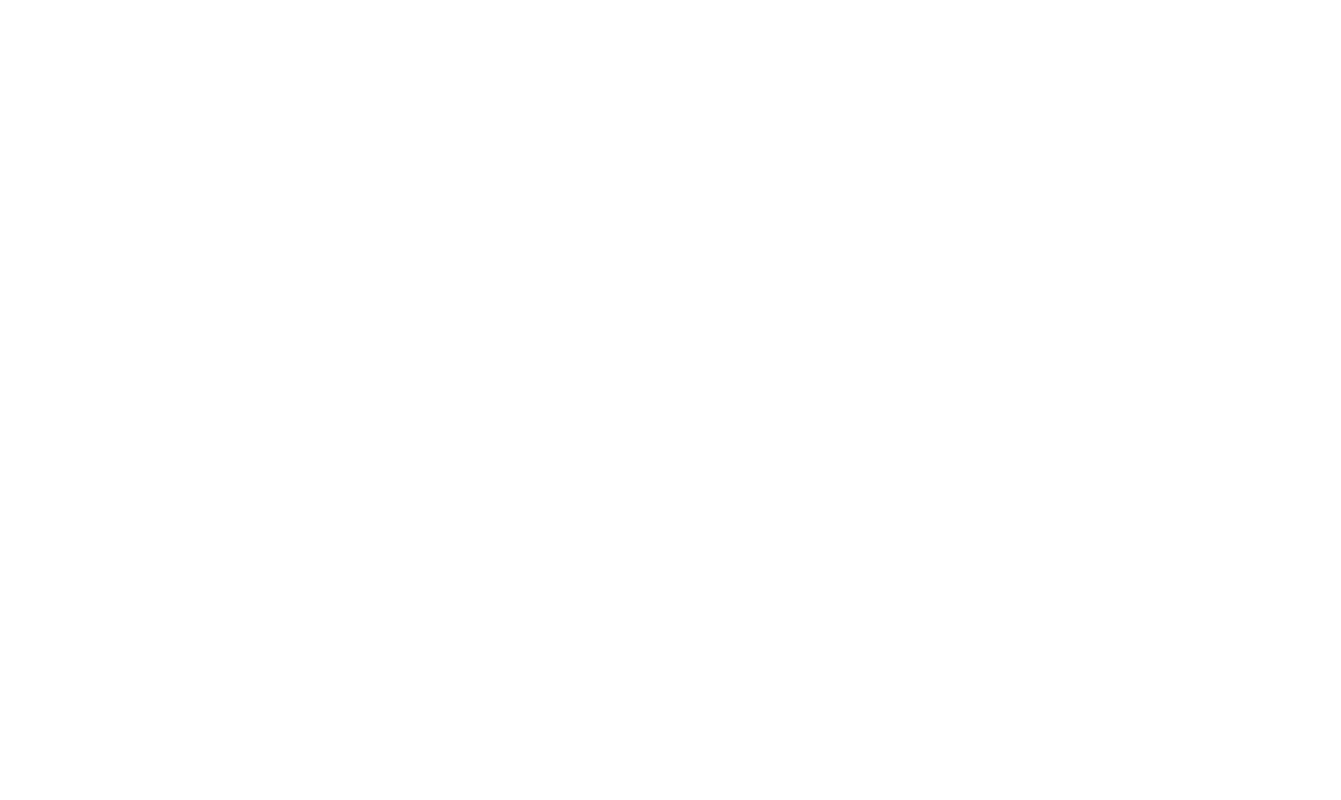
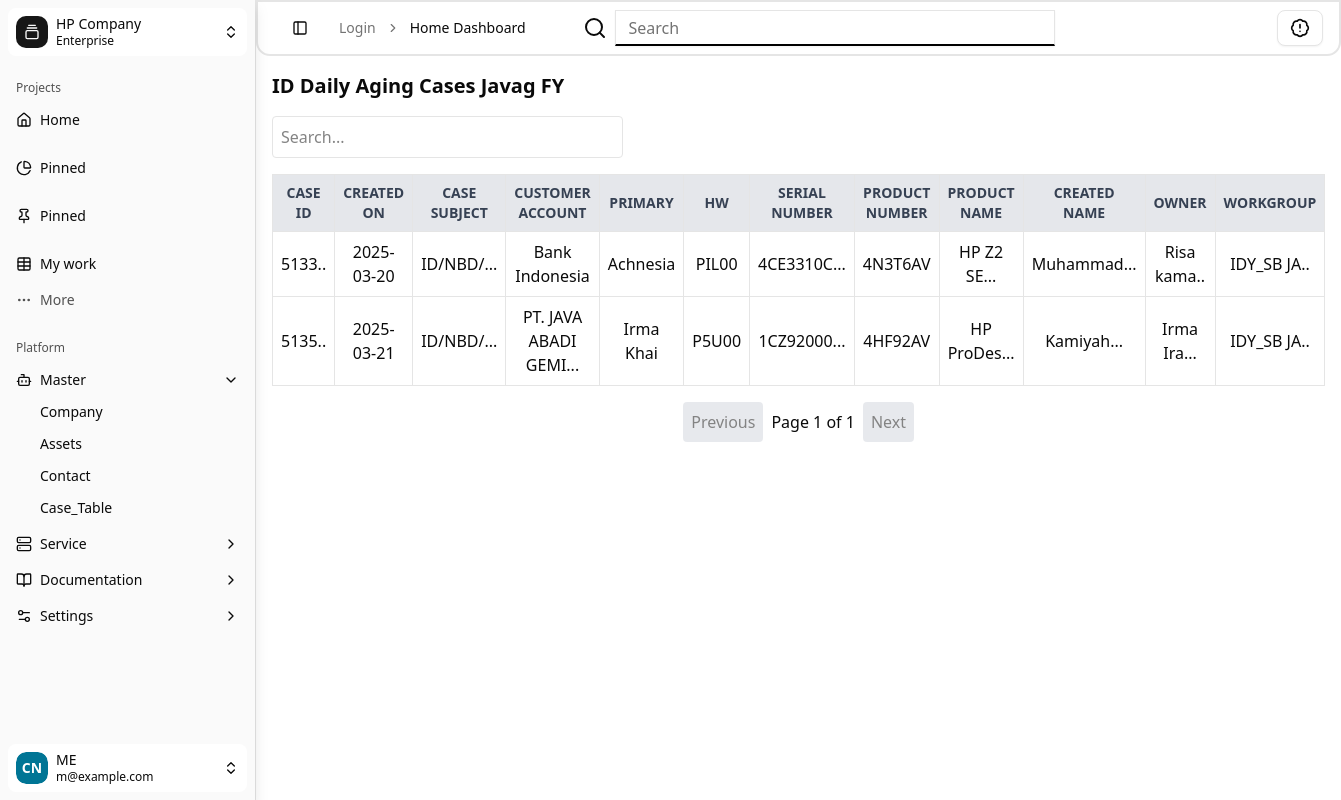
Before and after one commit to Ura-li/Tes_Project, a React (Vite) app in the folder test-vite/: page /master/Case_table in a window 1280 px wide. Before the commit this address had no page. Shown: the whole page, 1341 px wide, since content can reach past the window. Built offline with nearby package versions, Linux system fonts and the light colour scheme.

Commit message:
case_table
penamabahan case_table

```diff
--- a/test-vite/src/Assets_table.jsx
+++ b/test-vite/src/Assets_table.jsx
@@ -5,9 +5,6 @@
 export const Assets_table = () => {
   const [searchTerm, setSearchTerm] = useState("");
   const [currentPage, setCurrentPage] = useState(1);
-  const [totalPages, setTotalPages] = useState(1);
-  const [loading, setLoading] = useState(false);
-  const [error, setError] = useState(null);
   const itemsPerPage = 10;
   const [assets, setAssets] = useState([]);
 
--- /dev/null
+++ b/test-vite/src/Case_table.jsx
@@ -0,0 +1,126 @@
+import React, { useState } from "react";
+
+export const Case_table = () => {
+  const [searchTerm, setSearchTerm] = useState("");
+  const [currentPage, setCurrentPage] = useState(1);
+  const itemsPerPage = 5; // Jumlah data per halaman
+  const [casetable, setCaseTable] = useState([
+    {
+      CaseID: "5133..",
+      CreatedOn: "2025-03-20",
+      CaseSubject: "ID/NBD/...",
+      CustomerAccount: "Bank Indonesia",
+      Primary: "Achnesia",
+      HW: "PIL00",
+      SerialNumber: "4CE3310C...",
+      ProductNumber: "4N3T6AV",
+      ProductName: "HP Z2 SE...",
+      CreatedName: "Muhammad...",
+      Owner: "Risa kama..",
+      WorkGroup: "IDY_SB JA..",
+    },
+    {
+      CaseID: "5135..",
+      CreatedOn: "2025-03-21",
+      CaseSubject: "ID/NBD/...",
+      CustomerAccount: "PT. JAVA ABADI GEMI...",
+      Primary: "Irma Khai",
+      HW: "P5U00",
+      SerialNumber: "1CZ92000...",
+      ProductNumber: "4HF92AV",
+      ProductName: "HP ProDes...",
+      CreatedName: "Kamiyah...",
+      Owner: "Irma Ira...",
+      WorkGroup: "IDY_SB JA..",
+    },
+  ]);
+
+  // Filter data berdasarkan pencarian
+  const filteredCaseTable = casetable.filter((item) =>
+    Object.values(item).some((value) =>
+      value.toString().toLowerCase().includes(searchTerm.toLowerCase())
+    )
+  );
+
+  // Hitung total halaman
+  const totalPages = Math.ceil(filteredCaseTable.length / itemsPerPage);
+
+  // Ambil data sesuai halaman saat ini
+  const currentData = filteredCaseTable.slice(
+    (currentPage - 1) * itemsPerPage,
+    currentPage * itemsPerPage
+  );
+
+  return (
+    <div className="p-4">
+      <h2 className="text-xl font-bold mb-4">ID Daily Aging Cases Javag FY</h2>
+      <input
+        type="text"
+        placeholder="Search..."
+        className="mb-4 p-2 border rounded w-1/3"
+        value={searchTerm}
+        onChange={(e) => setSearchTerm(e.target.value)}
+      />
+      <div className="overflow-x-auto">
+        <table className="min-w-full border border-gray-300 shadow-lg">
+          <thead>
+            <tr className="bg-gray-200 text-gray-700 uppercase text-sm">
+              <th className="border p-2">Case ID</th>
+              <th className="border p-2">Created On</th>
+              <th className="border p-2">Case Subject</th>
+              <th className="border p-2">Customer Account</th>
+              <th className="border p-2">Primary</th>
+              <th className="border p-2">HW</th>
+              <th className="border p-2">Serial Number</th>
+              <th className="border p-2">Product Number</th>
+              <th className="border p-2">Product Name</th>
+              <th className="border p-2">Created Name</th>
+              <th className="border p-2">Owner</th>
+              <th className="border p-2">WorkGroup</th>
+            </tr>
+          </thead>
+          <tbody>
+            {currentData.map((caseItem) => (
+              <tr key={caseItem.CaseID} className="hover:bg-gray-100 text-center">
+                <td className="border p-2">{caseItem.CaseID}</td>
+                <td className="border p-2">{caseItem.CreatedOn}</td>
+                <td className="border p-2">{caseItem.CaseSubject}</td>
+                <td className="border p-2">{caseItem.CustomerAccount}</td>
+                <td className="border p-2">{caseItem.Primary}</td>
+                <td className="border p-2">{caseItem.HW}</td>
+                <td className="border p-2">{caseItem.SerialNumber}</td>
+                <td className="border p-2">{caseItem.ProductNumber}</td>
+                <td className="border p-2">{caseItem.ProductName}</td>
+                <td className="border p-2">{caseItem.CreatedName}</td>
+                <td className="border p-2">{caseItem.Owner}</td>
+                <td className="border p-2">{caseItem.WorkGroup}</td>
+              </tr>
+            ))}
+          </tbody>
+        </table>
+        {filteredCaseTable.length === 0 && (
+          <p className="text-center mt-4 text-gray-500">No cases found.</p>
+        )}
+      </div>
+
+      {/* Pagination */}
+      <div className="flex justify-center items-center mt-4 space-x-2">
+        <button
+          className="p-2 bg-gray-300 rounded disabled:opacity-50"
+          onClick={() => setCurrentPage((prev) => Math.max(prev - 1, 1))}
+          disabled={currentPage === 1}
+        >
+          Previous
+        </button>
+        <span>Page {currentPage} of {totalPages}</span>
+        <button
+          className="p-2 bg-gray-300 rounded disabled:opacity-50"
+          onClick={() => setCurrentPage((prev) => Math.min(prev + 1, totalPages))}
+          disabled={currentPage === totalPages}
+        >
+          Next
+        </button>
+      </div>
+    </div>
+  );
+};
--- a/test-vite/src/Company_table.jsx
+++ b/test-vite/src/Company_table.jsx
@@ -1,38 +1,90 @@
-import React, { useState, useEffect } from "react";
-import ApiCustomer from "@/api";
-import { CompanyEdit, CompanyDelete } from "@/components/sc-modal"
+import React, { useState } from "react";
 
 export const Company_table = () => {
-  const [companies, setCompanies] = useState([]);
   const [searchTerm, setSearchTerm] = useState("");
   const [currentPage, setCurrentPage] = useState(1);
-  const [totalPages, setTotalPages] = useState(1);
-  const [loading, setLoading] = useState(false);
-  const [error, setError] = useState(null);
-  const itemsPerPage = 10;
+  const itemsPerPage = 3; // Jumlah data per halaman
 
-  //set modal
-  const [isModalOpen, setIsModalOpen] = useState(false);
+  const companies = [
+    {
+      SiteAccountID: 101,
+      Company: "TechCorp",
+      Email: "contact@techcorp.com",
+      PrimaryPhone: "+1-800-555-1234",
+      AddressLine1: "123 Tech Street",
+      AddressLine2: "Suite 500",
+      City: "New York",
+      StateProvince: "NY",
+      Country: "USA",
+      ZipPostalCode: "10001",
+    },
+    {
+      SiteAccountID: 102,
+      Company: "FinBank",
+      Email: "support@finbank.com",
+      PrimaryPhone: "+44-20-7946-0123",
+      AddressLine1: "456 Finance Avenue",
+      AddressLine2: "",
+      City: "London",
+      StateProvince: "London",
+      Country: "UK",
+      ZipPostalCode: "EC1A 1BB",
+    },
+    {
+      SiteAccountID: 103,
+      Company: "HealthPlus",
+      Email: "info@healthplus.co.jp",
+      PrimaryPhone: "+81-3-1234-5678",
+      AddressLine1: "789 Wellness Road",
+      AddressLine2: "Building A",
+      City: "Tokyo",
+      StateProvince: "Tokyo",
+      Country: "Japan",
+      ZipPostalCode: "100-0001",
+    },
+    {
+      SiteAccountID: 104,
+      Company: "EduSmart",
+      Email: "hello@edusmart.edu",
+      PrimaryPhone: "+61-2-9876-5432",
+      AddressLine1: "12 Learning Lane",
+      AddressLine2: "Level 3",
+      City: "Sydney",
+      StateProvince: "NSW",
+      Country: "Australia",
+      ZipPostalCode: "2000",
+    },
+    {
+      SiteAccountID: 105,
+      Company: "GreenEnergy",
+      Email: "energy@green.com",
+      PrimaryPhone: "+49-30-123456",
+      AddressLine1: "99 Eco Blvd",
+      AddressLine2: "",
+      City: "Berlin",
+      StateProvince: "Berlin",
+      Country: "Germany",
+      ZipPostalCode: "10115",
+    },
+  ];
 
-  // Fungsi untuk mengambil data dari API
-  const fetchCompanies = async () => {
-    setLoading(true);
-    setError(null);
-    try {
-      const response = await ApiCustomer.get(`/api/site_account?page=${currentPage}&limit=${itemsPerPage}&search=${searchTerm}`);
-      setCompanies(response.data.data);
-      setTotalPages(response.data.totalPages);
-    } catch (err) {
-      console.error("Error fetching company data:", err);
-      setError("Failed to fetch data");
-    } finally {
-      setLoading(false);
-    }
-  };
+  // Filter data berdasarkan pencarian
+  const filteredCompanies = companies.filter(
+    (company) =>
+      company.Company.toLowerCase().includes(searchTerm.toLowerCase()) ||
+      company.Email.toLowerCase().includes(searchTerm.toLowerCase()) ||
+      company.City.toLowerCase().includes(searchTerm.toLowerCase()) ||
+      company.Country.toLowerCase().includes(searchTerm.toLowerCase())
+  );
 
-  useEffect(() => {
-    fetchCompanies();
-  }, [currentPage, searchTerm]);
+  // Hitung total halaman
+  const totalPages = Math.ceil(filteredCompanies.length / itemsPerPage);
+
+  // Ambil data sesuai halaman saat ini
+  const currentData = filteredCompanies.slice(
+    (currentPage - 1) * itemsPerPage,
+    currentPage * itemsPerPage
+  );
 
   return (
     <div className="p-4">
@@ -50,82 +102,63 @@
         }}
       />
 
-      {/* Tampilkan loading jika sedang mengambil data */}
-      {loading && <p>Loading data...</p>}
-
-      {/* Tampilkan error jika terjadi kesalahan */}
-      {error && <p className="text-red-500">{error}</p>}
-
-      {/* Tabel Data */}
       <div className="overflow-x-auto">
         <table className="min-w-full border border-gray-300">
           <thead>
             <tr className="bg-gray-200">
-              <th className="border p-2">No</th>
+              <th className="border p-2">Site Account ID</th>
               <th className="border p-2">Company</th>
               <th className="border p-2">Email</th>
               <th className="border p-2">Primary Phone</th>
+              <th className="border p-2">Address Line 1</th>
+              <th className="border p-2">Address Line 2</th>
               <th className="border p-2">City</th>
+              <th className="border p-2">State/Province</th>
               <th className="border p-2">Country</th>
-              <th className="border p-2">Actions</th>
+              <th className="border p-2">Zip/Postal Code</th>
             </tr>
           </thead>
           <tbody>
-            {companies.length > 0 ? (
-              companies.map((company, index) => (
+            {currentData.map((company) => (
               <tr key={company.SiteAccountID} className="hover:bg-gray-100">
-                  <td className="border p-2 text-center">
-                    {(currentPage - 1) * itemsPerPage + index + 1}
-                  </td>
+                <td className="border p-2 text-center">{company.SiteAccountID}</td>
                 <td className="border p-2">{company.Company}</td>
                 <td className="border p-2">{company.Email}</td>
                 <td className="border p-2">{company.PrimaryPhone}</td>
+                <td className="border p-2">{company.AddressLine1}</td>
+                <td className="border p-2">{company.AddressLine2}</td>
                 <td className="border p-2">{company.City}</td>
+                <td className="border p-2">{company.StateProvince}</td>
                 <td className="border p-2">{company.Country}</td>
-                  <td className="border p-2 flex space-x-2">
-                    <CompanyEdit siteAccountId={company.SiteAccountID} onUpdate={fetchCompanies}/>
-                    <CompanyDelete
-                      siteAccountId={company.SiteAccountID}
-                      isModalOpen={isModalOpen}
-                      setIsModalOpen={setIsModalOpen}
-                      onUpdate={fetchCompanies}
-                    />
-                  </td>
+                <td className="border p-2">{company.ZipPostalCode}</td>
               </tr>
-              ))
-            ) : (
-              <tr>
-                <td colSpan="7" className="text-center p-4">
-                  No data found.
-                </td>
-              </tr>
-            )}
+            ))}
           </tbody>
         </table>
       </div>
 
       {/* Pagination */}
-      {totalPages > 1 && (
       <div className="flex justify-center items-center mt-4 space-x-2">
         <button
-            className="p-2 bg-gray-300 rounded disabled:opacity-50"
+          className="px-3 py-1 border rounded bg-gray-200 hover:bg-gray-300"
           onClick={() => setCurrentPage((prev) => Math.max(prev - 1, 1))}
           disabled={currentPage === 1}
         >
-            Previous
+          Prev
         </button>
-          <span>
+
+        <span className="px-4 py-2 border rounded">
           Page {currentPage} of {totalPages}
         </span>
+
         <button
-            className="p-2 bg-gray-300 rounded disabled:opacity-50"
+          className="px-3 py-1 border rounded bg-gray-200 hover:bg-gray-300"
           onClick={() => setCurrentPage((prev) => Math.min(prev + 1, totalPages))}
           disabled={currentPage === totalPages}
         >
           Next
         </button>
       </div>
-      )}
     </div>
   );
 };
--- a/test-vite/src/components/app-sidebar.jsx
+++ b/test-vite/src/components/app-sidebar.jsx
@@ -79,6 +79,10 @@
         {
           title: "Contact",
           url: "/master/Contact_table",
+        },
+        {
+          title: "Case_Table",
+          url: "/master/Case_table",
         },
       ],
     },
--- a/test-vite/src/main.jsx
+++ b/test-vite/src/main.jsx
@@ -10,6 +10,7 @@
 import { Company_table } from './Company_table';
 import { Assets_table } from './Assets_table';
 import { Contact_table } from './Contact_table';
+import { Case_table } from './Case_table';
 
 createRoot(document.getElementById('root')).render(
   <StrictMode>
@@ -22,7 +23,7 @@
           <Route path='/master/Company_table' element={<Company_table />} />
           <Route path='/master/Assets_table' element={<Assets_table />} />
           <Route path='/master/Contact_table' element={<Contact_table />} />
-
+          <Route path='/master/Case_table' element={<Case_table />} />
 
         </Route>
         <Route path="/lorem" element={<Lorem />}/>
```
Lines whose indentation alone changed are shown as unchanged.
